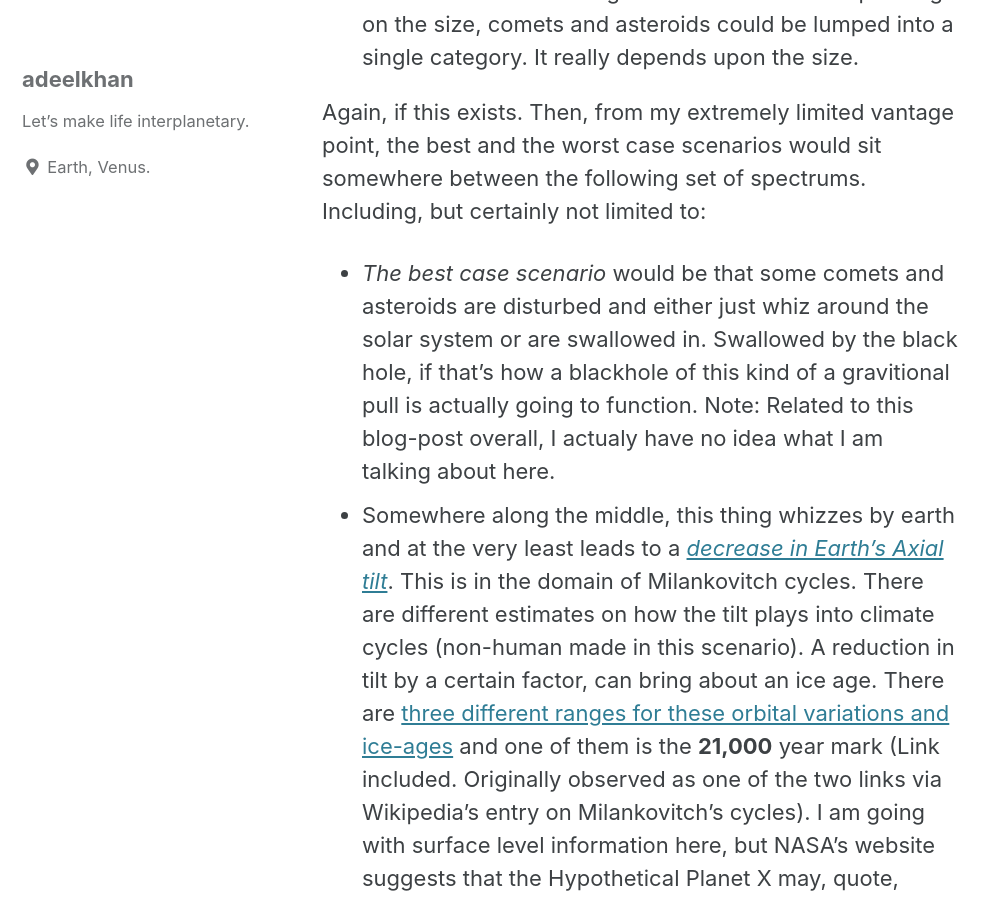
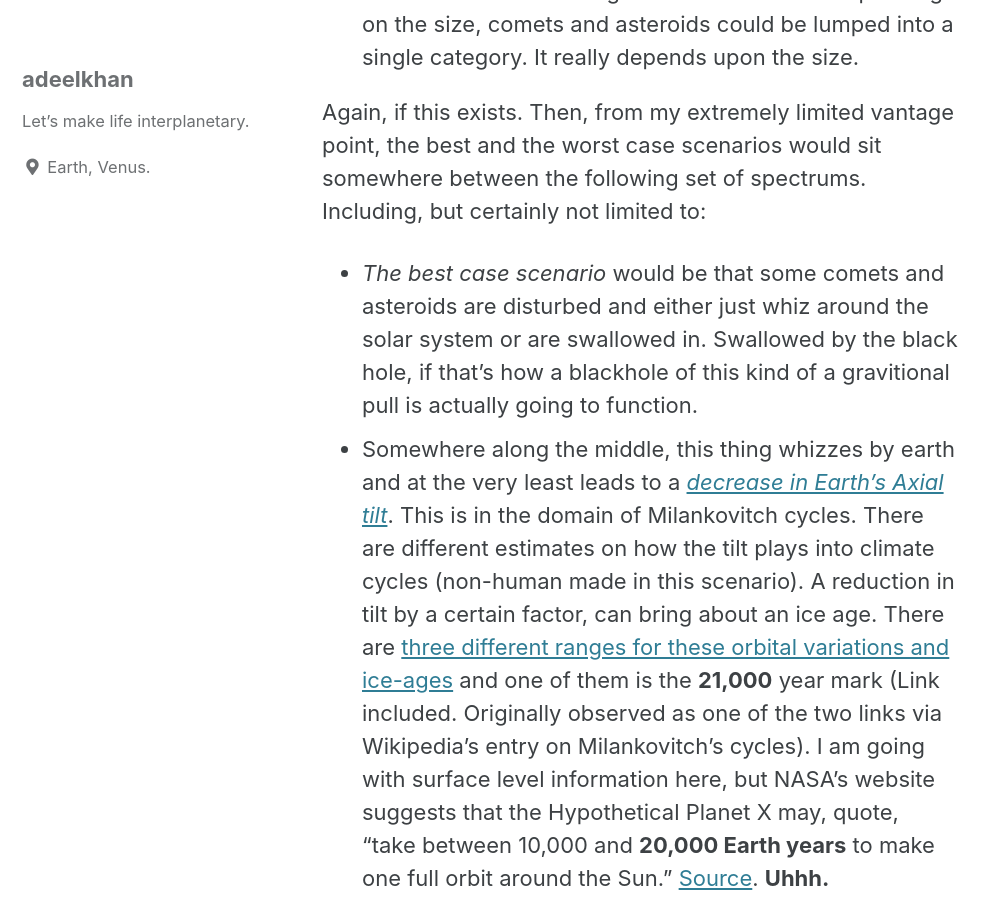
Before and after one commit to stellardreams/stellardreams.github.io, a Jekyll site: the page built from _posts/2020-10-29-Grape-fruit-sized-Black-Hole-in-the-outer-solar-system.md, in a window 1280 px wide and 900 px high, scrolled down 1641 px. Shown: the whole window, without its empty margins (0-997 px from the left). Built offline with Jekyll 4.4.1, drawn with Linux system fonts in a browser that asks for light colours; cached includes are drawn as plain includes.

Commit message:
Update 2020-10-29-Grape-fruit-sized-Black-Hole-in-the-outer-solar-system.md
Removing a line. Redundant.

```diff
--- a/_posts/2020-10-29-Grape-fruit-sized-Black-Hole-in-the-outer-solar-system.md
+++ b/_posts/2020-10-29-Grape-fruit-sized-Black-Hole-in-the-outer-solar-system.md
@@ -17,7 +17,7 @@ Now, if this object does have a, quote "mass of five to ten times that of the Ea
 * Contingent upon what this thing really is (if it exists), how will it be impacting comets/asteroids/planets and maybe even the sun. If it were to come into contact with an entity in either one of these scales. I guess those are three different set of large scale simulations. Depending on the size, comets and asteroids could be lumped into a single category. It really depends upon the size.
 
 Again, if this exists. Then, from my extremely limited vantage point, the best and the worst case scenarios would sit somewhere between the following set of spectrums. Including, but certainly not limited to:
-* *The best case scenario* would be that some comets and asteroids are disturbed and either just whiz around the solar system or are swallowed in. Swallowed by the black hole, if that's how a blackhole of this kind of a gravitional pull is actually going to function. Note: Related to this blog-post overall, I actualy have no idea what I am talking about here.
+* *The best case scenario* would be that some comets and asteroids are disturbed and either just whiz around the solar system or are swallowed in. Swallowed by the black hole, if that's how a blackhole of this kind of a gravitional pull is actually going to function.
 * Somewhere along the middle, this thing whizzes by earth and at the very least leads to a [*decrease in Earth's Axial tilt*](https://en.wikipedia.org/wiki/Milankovitch_cycles#Axial_tilt_(obliquity)). This is in the domain of Milankovitch cycles. There are different estimates on how the tilt plays into climate cycles (non-human made in this scenario). A reduction in tilt by a certain factor, can bring about an ice age. There are [three different ranges for these orbital variations and ice-ages](https://phys.org/news/2017-01-earth-orbital-variations-sea-ice.html) and one of them is the **21,000** year mark (Link included. Originally observed as one of the two links via Wikipedia's entry on Milankovitch's cycles). I am going with surface level information here, but NASA's website suggests that the Hypothetical Planet X may, quote, "take between 10,000 and **20,000 Earth years** to make one full orbit around the Sun." [Source](https://solarsystem.nasa.gov/planets/hypothetical-planet-x/in-depth/). **Uhhh.**
 * When it comes to the worst case scenario, again, I guess this goes back to the gravitional pull of this object. What it's really like and how that behaves/works with matter of different shapes/sizes/types (solid vs gas). I guess, in terms of the worst case scenarios, I am thinking if this thing was too close to a planet and what would happen in that scenario.
 
```
